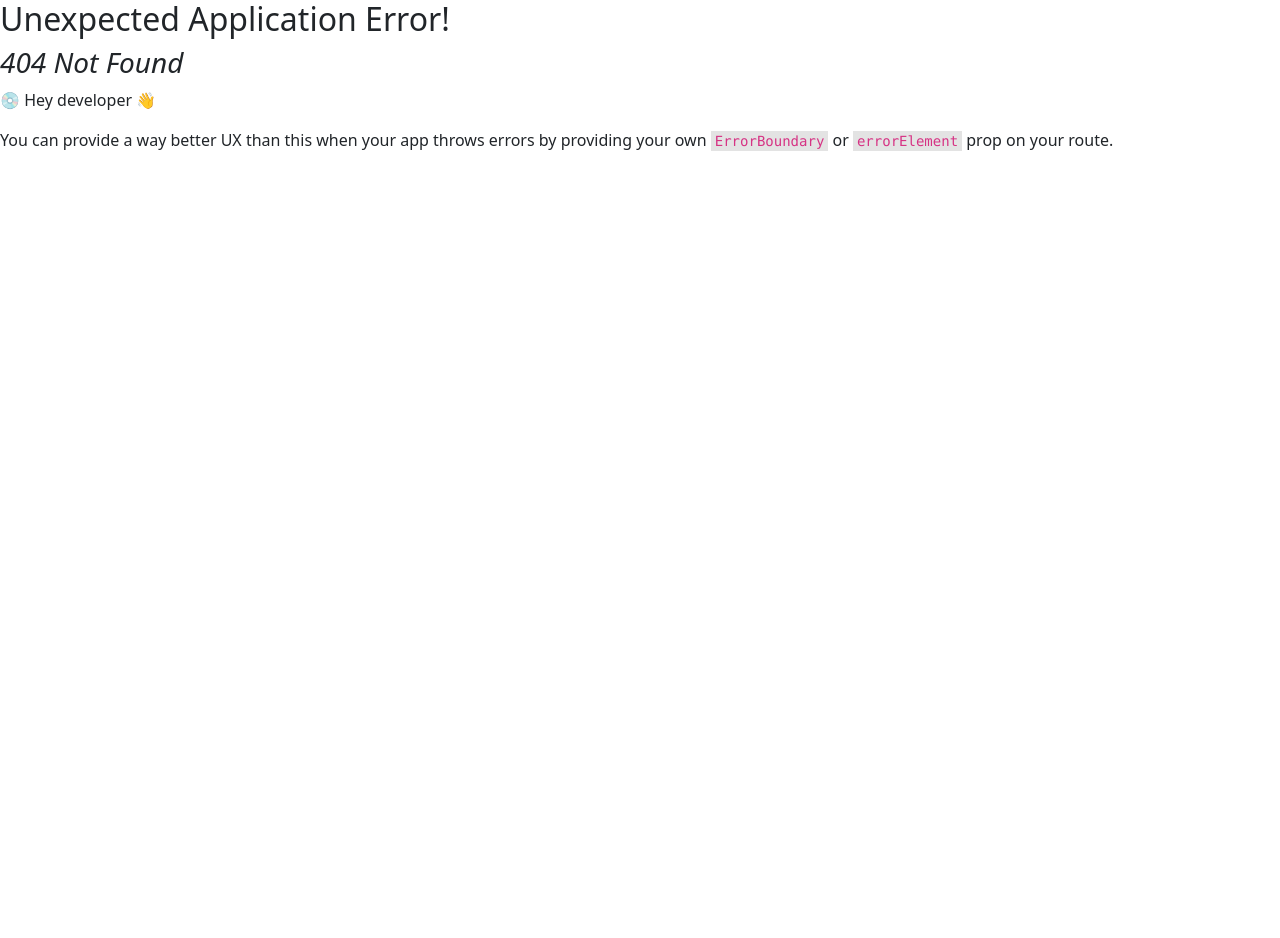
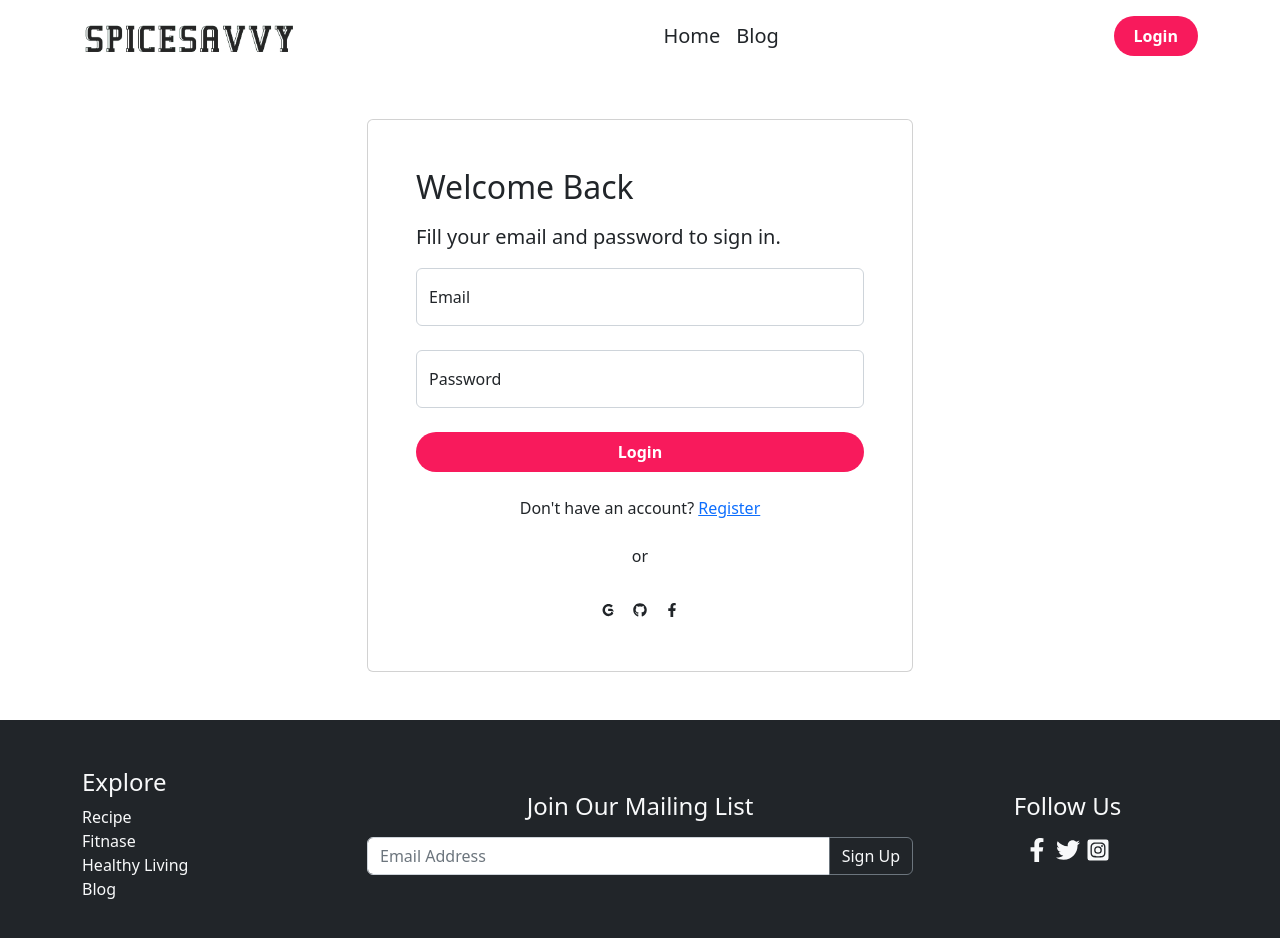
Before and after one commit to bspirahim/spicesavvy-client, a React (Vite) app: page /login in a window 1280 px wide. Before the commit this address had no page. Shown: the top 938 px of the page. Before the commit the page ends 800 px from the top, so only its background shows below. Built offline with nearby package versions, Linux system fonts and the light colour scheme.

Commit message:
register and login system added

```diff
--- a/package.json
+++ b/package.json
@@ -11,6 +11,7 @@
   },
   "dependencies": {
     "bootstrap": "^5.2.3",
+    "firebase": "^9.21.0",
     "localforage": "^1.10.0",
     "match-sorter": "^6.3.1",
     "react": "^18.2.0",
--- /dev/null
+++ b/src/Provider/AuthProvider.jsx
@@ -0,0 +1,32 @@
+import React, { createContext } from 'react';
+import { createUserWithEmailAndPassword, getAuth, signInWithEmailAndPassword } from "firebase/auth";
+import app from '../firebase/firebse.config';
+
+export const AuthContext = createContext(null)
+
+const auth = getAuth(app);
+
+const AuthProvider = ({children}) => {
+    const user = null;
+
+    const createUser = (email, password) =>{
+        return createUserWithEmailAndPassword(auth, email, password)
+    }
+
+    const signinUser = (email, password) =>{
+        return signInWithEmailAndPassword(auth, email, password)
+    }
+
+    const authInfo = {
+        user,
+        createUser,
+        signinUser
+    }
+    return (
+        <AuthContext.Provider value={authInfo}>
+            {children}
+        </AuthContext.Provider>
+    );
+};
+
+export default AuthProvider;
--- a/src/pages/AboutUs/AboutUs.jsx
+++ /dev/null
@@ -1,11 +0,0 @@
-import React from 'react';
-
-const AboutUs = () => {
-    return (
-        <div>
-            <h1>this is about us</h1>
-        </div>
-    );
-};
-
-export default AboutUs;
--- /dev/null
+++ b/src/pages/Login/Login.jsx
@@ -0,0 +1,64 @@
+import React, { useContext } from 'react';
+import { FaFacebookF, FaGithub, FaGofore } from 'react-icons/fa';
+import { Form, Link } from 'react-router-dom';
+import { AuthContext } from '../../Provider/AuthProvider';
+
+const Login = () => {
+
+    const {signinUser} = useContext(AuthContext)
+
+    const handleLogin = event =>{
+        event.preventDefault()
+        const form = event.target;
+        const email = form.email.value;
+        const password = form.password.value;
+        console.log(email, password)
+
+        signinUser(email, password)
+        .then(result => {
+            const loggedUser = result.user;
+            console.log(loggedUser)
+        })
+        .catch(error =>{
+            console.log(error)
+        })
+    }
+
+    return (
+        <section className ="wrapper  my-5">
+            <div className ="container pb-14 pb-md-16">
+                <div className ="row">
+                    <div className ="col-lg-7 col-xl-6 col-xxl-5 mx-auto mt-n20">
+                        <div className ="card">
+                            <div className ="card-body p-11 text-center">
+                                <h2 className ="mb-3 text-start">Welcome Back</h2>
+                                <p className ="lead mb-6 text-start">Fill your email and password to sign in.</p>
+                                <Form onSubmit={handleLogin} className ="text-start mb-3">
+                                    <div className ="form-floating mb-4">
+                                        <input type="email" name='email' className ="form-control" placeholder="Email" id="loginEmail" />
+                                        <label htmlFor="loginEmail">Email</label>
+                                    </div>
+                                    <div className ="form-floating password-field mb-4">
+                                        <input type="password" name='password' className ="form-control" placeholder="Password" id="loginPassword" />
+                                        <span className ="password-toggle"><i className ="uil uil-eye"></i></span>
+                                        <label htmlFor="loginPassword">Password</label>
+                                    </div>
+                                    <button className ="btn btn-primary primary-btn rounded-pill btn-login w-100 mb-2">Login</button>
+                                </Form>
+                                <p className ="mb-0">Don't have an account? <Link to="/register" className ="hover">Register</Link></p>
+                                <div className ="divider-icon my-4">or</div>
+                                <nav className ="nav social justify-content-center text-center">
+                                    <a href="#" className ="btn btn-circle btn-sm btn-facebook-f"><FaGofore></FaGofore> </a>
+                                    <a href="#" className ="btn btn-circle btn-sm btn-twitter"><FaGithub></FaGithub> </a>
+                                    <a href="#" className ="btn btn-circle btn-sm btn-google"><FaFacebookF></FaFacebookF> </a>
+                                </nav>
+                            </div>
+                        </div>
+                    </div>
+                </div>
+            </div>
+        </section>
+    );
+};
+
+export default Login;
--- /dev/null
+++ b/src/pages/Register/Register.jsx
@@ -0,0 +1,78 @@
+import React, { createContext, useContext } from 'react';
+import { FaFacebookF, FaGithub, FaGofore } from 'react-icons/fa';
+import { Link } from 'react-router-dom';
+import { AuthContext } from '../../Provider/AuthProvider';
+import { Form } from 'react-bootstrap';
+
+const Register = () => {
+    const {createUser} = useContext(AuthContext);
+
+    const handleRegister = event =>{
+        event.preventDefault()
+        const form = event.target;
+        const name = form.name.value;
+        const email = form.email.value;
+        const password = form.password.value;
+        const photo = form.photo.value;
+
+        console.log(name, email, password, photo)
+
+        createUser(email, password)
+
+        .then(result => {
+            const createdUser = result.user;
+            console.log(createdUser)
+        })
+        .catch(error =>{
+            console.log(error)
+        })
+
+
+    }
+
+    return (
+        <section className ="wrapper  my-5">
+        <div className ="container pb-14 pb-md-16">
+            <div className ="row">
+                <div className ="col-lg-7 col-xl-6 col-xxl-5 mx-auto mt-n20">
+                    <div className ="card">
+                        <div className ="card-body p-11 text-center">
+                            <h2 className ="mb-3 text-start">Register to Sandbox</h2>
+                            <p className ="lead mb-6 text-start">Registration takes less than a minute.</p>
+                            <Form onSubmit={handleRegister} className ="text-start mb-3">
+                            <div className ="form-floating mb-4">
+                                    <input type="text" className ="form-control" placeholder="Name" name='name' id="name" />
+                                    <label htmlFor="loginName">Name</label>
+                                </div>
+                                <div className ="form-floating mb-4">
+                                    <input type="email" name='email' className ="form-control" placeholder="Email" id="email" />
+                                    <label htmlFor="loginEmail">Email</label>
+                                </div>
+                                <div className ="form-floating password-field mb-4">
+                                    <input type="password" name='password' className ="form-control" placeholder="Password" id="password" />
+                                    <span className ="password-toggle"><i className ="uil uil-eye"></i></span>
+                                    <label htmlFor="loginPassword">Password</label>
+                                </div>
+                                <div className ="form-floating mb-4">
+                                    <input type="text" name='photo' className ="form-control" placeholder="Name" id="photoUrl" />
+                                    <label htmlFor="loginName">Photo Url</label>
+                                </div>
+                                <button type='submit' className ="btn btn-primary primary-btn rounded-pill btn-login w-100 mb-2">Register</button>
+                            </Form>
+                            <p className ="mb-0">Already have an account? <Link to="/login" className ="hover">Login</Link></p>
+                            <div className ="divider-icon my-4">or</div>
+                            <nav className ="nav social justify-content-center text-center">
+                                <a href="#" className ="btn btn-circle btn-sm btn-facebook-f"><FaGofore></FaGofore> </a>
+                                <a href="#" className ="btn btn-circle btn-sm btn-twitter"><FaGithub></FaGithub> </a>
+                                <a href="#" className ="btn btn-circle btn-sm btn-google"><FaFacebookF></FaFacebookF> </a>
+                            </nav>
+                        </div>
+                    </div>
+                </div>
+            </div>
+        </div>
+    </section>
+    );
+};
+
+export default Register;
--- a/src/shared/Header/Header.css
+++ b/src/shared/Header/Header.css
@@ -1,39 +1,35 @@
-*{
+* {
     padding: 0;
     margin: 0;
     box-sizing: border-box;
 
 }
-.navbar-brand{
+
+.navbar-brand {
     background: 2rem;
     color: black;
     font-family: 'Lobster', cursive;
     font-size: 30px;
 
 }
-.navbar-brand:hover{
+
+.navbar-brand:hover {
     color: black;
 }
-.nav-link{
+
+.nav-link {
     margin-right: 10px;
     margin-left: 10px;
     font-family: 'Rubik', sans-serif;
     color: black;
     text-transform: uppercase;
 }
-.nav-link:hover{
-    color:black;
+
+.nav-link:hover {
+    color: black;
 }
-.search{
-    height: 40px;
-    width: 80%;
-    border-radius: 60px;
-    margin-right: -35px;
-    font-family: 'Rubik', sans-serif;
-    outline: none;
-    border: 2px solid rgb(248, 26, 92);
-}
-.btn0{
+
+.btn0 {
     height: 40px;
     width: 40%;
     border: none;
@@ -46,7 +42,7 @@
 }
 
 
-.main{
+.main {
     background-image: url("../../../public/images/cover/cover.jpg");
     background-size: cover;
     height: 100vh;
@@ -54,25 +50,41 @@
     background-position: 50% 50%;
 
 }
-.main h1{
+
+.main h1 {
     font-size: 4rem;
     font-weight: 700;
 }
-.btn1{
-    height: 45px;
+
+.btn1 {
     width: 35%;
+    padding: 10px 20px;
     border: none;
-    background-color:  rgb(248, 26, 92);
+    background-color: rgb(248, 26, 92);
     color: white;
     border-radius: 60px;
     font-weight: 700;
     outline: none;
     transition: 0.5s;
 }
-.btn1:hover{
+
+.btn1:hover {
     background-color: rgb(168, 1, 51);
 
 }
-h1{
+
+.primary-btn {
+    background-color: rgb(248, 26, 92);
+    border: none;
+    border-radius: 20px;
+    font-weight: 700;
+    padding: 8px 20px;
+
+}
+.primary-btn:hover{
+    background-color: rgb(168, 1, 51);
+}
+
+h1 {
     font-weight: 700;
 }
--- a/src/shared/Header/Header.jsx
+++ b/src/shared/Header/Header.jsx
@@ -1,25 +1,30 @@
-import React from 'react';
+import React, { useContext } from 'react';
 import { Link } from 'react-router-dom';
 import { Button, Container, Nav, Navbar } from 'react-bootstrap';
 import './Header.css'
+import { AuthContext } from '../../Provider/AuthProvider';
 
 const Header = () => {
+    const {user} = useContext(AuthContext)
     return (
         <div>
 
-            <nav class="navbar navbar-expand-lg">
-                <div class="container">
-                    <a class="navbar-brand" href="#"> <img height={30} src="/public/images/logo/logo-1.png" alt="" /> </a>
-                    <button class="navbar-toggler" type="button" data-bs-toggle="collapse" data-bs-target="#navbarScroll" aria-controls="navbarScroll" aria-expanded="false" aria-label="Toggle navigation">
-                        <span class="navbar-toggler-icon"></span>
+            <nav className ="navbar navbar-expand-lg">
+                <div className ="container">
+                    <a className ="navbar-brand" href="#"> <img height={30} src="/public/images/logo/logo-1.png" alt="" /> </a>
+                    <button className ="navbar-toggler" type="button" data-bs-toggle="collapse" data-bs-target="#navbarScroll" aria-controls="navbarScroll" aria-expanded="false" aria-label="Toggle navigation">
+                        <span className ="navbar-toggler-icon"></span>
                     </button>
-                    <div class="collapse navbar-collapse" id="navbarScroll">
-                        <ul class="navbar-nav m-auto my-2 my-lg-0 " >
+                    <div className ="collapse navbar-collapse" id="navbarScroll">
+                        <ul className ="navbar-nav m-auto my-2 my-lg-0 " >
                             <Link to='/' className='text-decoration-none text-dark fs-5 ms-3'>Home</Link>
                             <Link to='blog' className='text-decoration-none text-dark fs-5 ms-3'>Blog</Link>
                         </ul>
                         <div>
-                            <Link><Button variant="primary">Login / Sign Up</Button></Link>
+                             { user ? <Link to='login'><Button className='primary-btn'>logOut</Button></Link>:
+                             <Link to='login'><Button className='primary-btn'>Login</Button></Link>}
+
+
                         </div>
                     </div>
                 </div>
```
Also changed, not shown: src/main.jsx (+22 -11 lines), 2 other files (tests, documents, lock files or other folders).
